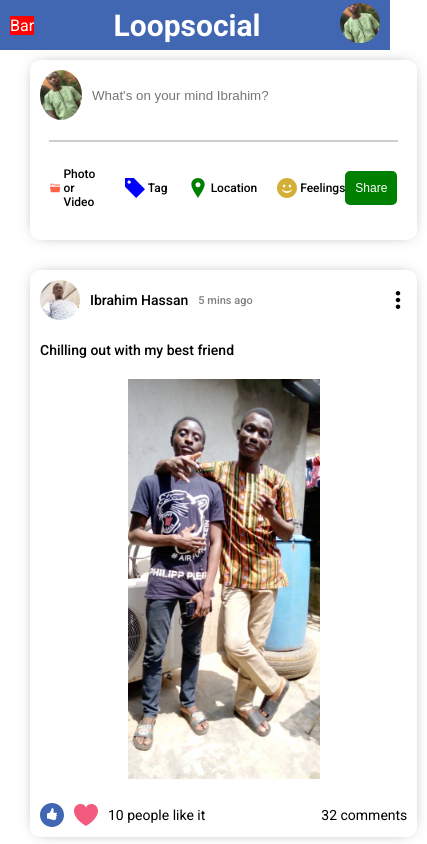
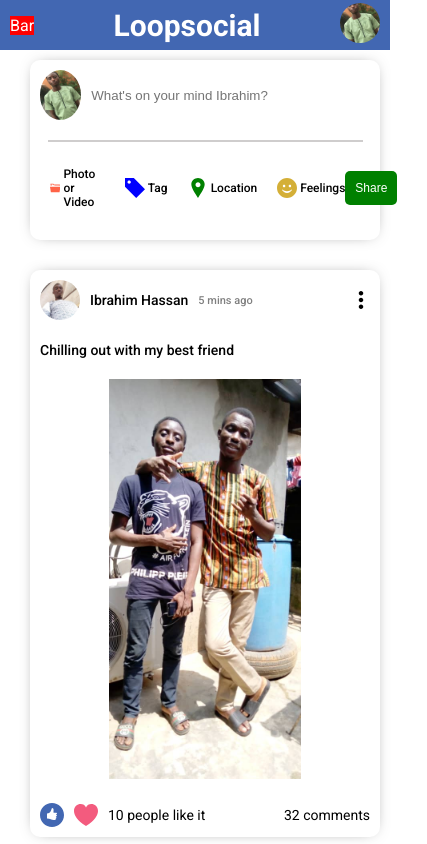
Before and after one commit to Megatey/loop-social, a React (Create React App) app: page /homepage in a window 390 px wide. Shown: the top 844 px of the page, 427 px wide, since content can reach past the window. Built offline with nearby package versions, Linux system fonts and the light colour scheme.

Commit message:
responsive changes

```diff
--- a/src/components/feed.css
+++ b/src/components/feed.css
@@ -1,10 +1,12 @@
 .feed {
+    width: 100%;
     flex: 5.5;
     padding: 10px;
 }
 
 @media screen and (max-width: 872px) {
     .feed {
+        max-width: 100%;
         padding-left: 30px;
     }
 
--- a/src/pages/Home/Home.jsx
+++ b/src/pages/Home/Home.jsx
@@ -5,7 +5,7 @@ import Feed from '../../components/Feed'
 import Rightbar from '../../components/Rightbar'
 const Home = () => {
     return (
-        <div>
+        <div className="home">
             <Header/>
             <div className="center">
                 <Leftbar/>
--- a/src/pages/Home/home.css
+++ b/src/pages/Home/home.css
@@ -1,3 +1,19 @@
+.home {
+    width: 100%;
+}
+
 .center {
     display: flex;
+    width: 100%;
+    height: 100%;
 }
+
+@media screen and (max-width: 872px) {
+    .center {
+        max-width: 100%;
+    }
+
+
+
+
+}
--- a/src/pages/Profile/profile.css
+++ b/src/pages/Profile/profile.css
@@ -1,8 +1,11 @@
 .profileWrapper {
+    width: 100%;
     display: flex;
 }
 
 .rightContainer {
+    width: 100%;
+    height: 100%;
     flex: 12;
 }
 
```
